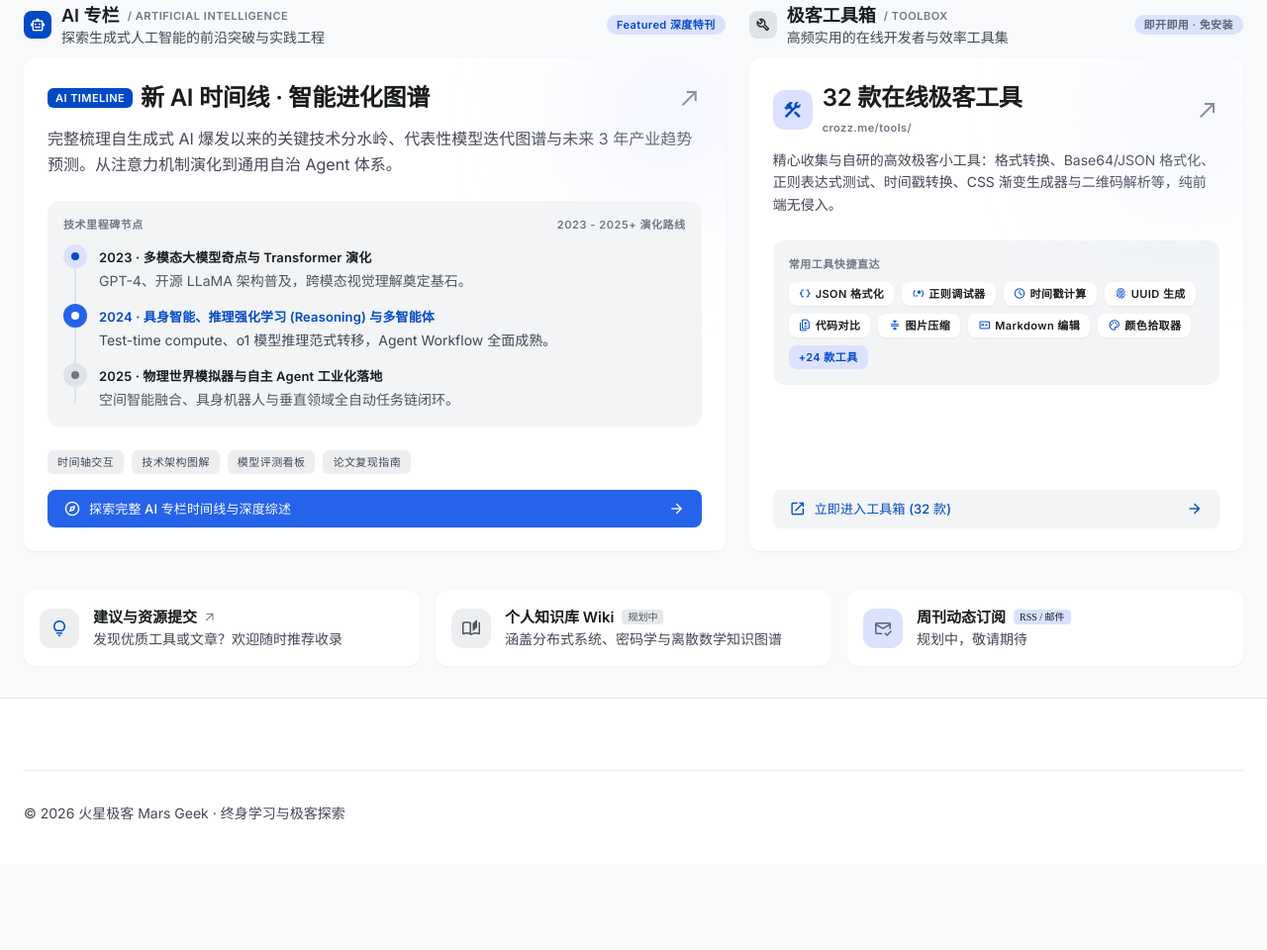
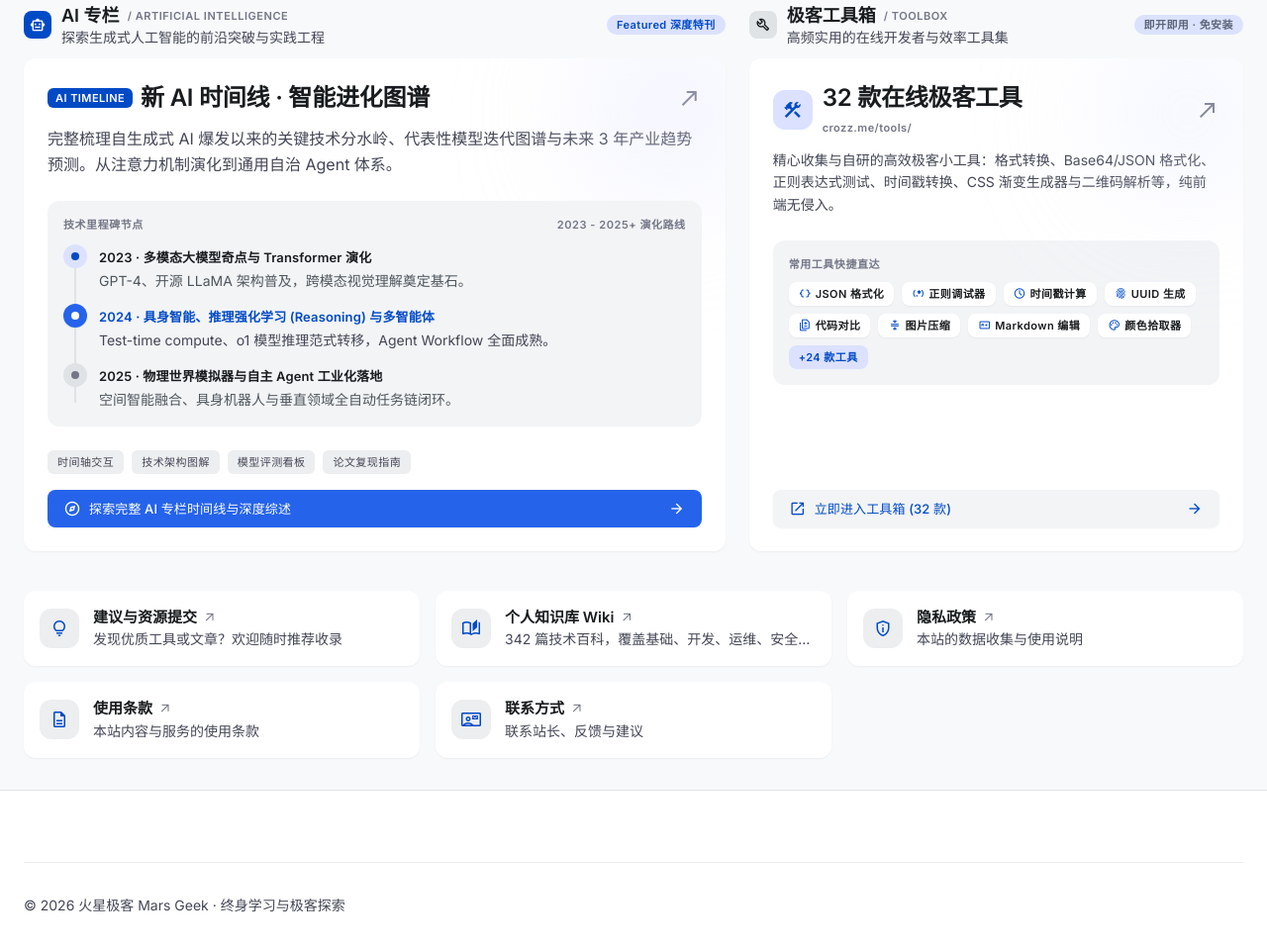
Before and after one commit to curzydj8/home, a plain HTML site: page index.html in a window 1280 px wide. Shown: the part 1342-2302 px from the top of the page at 99% size. Before the commit the page ends 2215 px from the top, so only its background shows below. Drawn offline with nearby package versions, Linux system fonts and the light colour scheme.

Commit message:
知识库 Wiki 链到百科；删周刊订阅卡，换成隐私政策/使用条款/联系方式

```diff
--- a/index.html
+++ b/index.html
@@ -577,31 +577,57 @@
 </div>
 </a>
 <!-- Card: 知识库 Wiki -->
-<div class="bg-surface-container-lowest rounded-xl p-4 shadow-sm flex items-center gap-3.5">
-<div class="w-10 h-10 rounded-xl bg-surface-container flex items-center justify-center text-tertiary shrink-0">
+<a class="group bg-surface-container-lowest rounded-xl p-4 shadow-sm hover:shadow-md transition-all flex items-center gap-3.5 hover:-translate-y-0.5" href="https://crozz.me/encyclopedia/" rel="noopener noreferrer" target="_blank">
+<div class="w-10 h-10 rounded-xl bg-surface-container flex items-center justify-center text-primary group-hover:bg-primary-container group-hover:text-on-primary transition-colors shrink-0">
 <span class="material-symbols-outlined text-[20px]">auto_stories</span>
 </div>
 <div class="min-w-0 flex-1">
-<div class="flex items-center gap-2">
-<h4 class="font-headline-sm text-[15px] font-semibold text-on-surface truncate">个人知识库 Wiki</h4>
-<span class="px-1.5 py-0.2 rounded text-[10px] bg-surface-container-high text-tertiary font-code-snippet">规划中</span>
+<div class="flex items-center gap-1.5">
+<h4 class="font-headline-sm text-[15px] font-semibold text-on-surface group-hover:text-primary transition-colors truncate">个人知识库 Wiki</h4>
+<span class="material-symbols-outlined text-[14px] text-outline group-hover:text-primary transition-colors">arrow_outward</span>
 </div>
-<p class="font-body-md text-body-md text-on-surface-variant text-[12px] truncate">涵盖分布式系统、密码学与离散数学知识图谱</p>
+<p class="font-body-md text-body-md text-on-surface-variant text-[12px] truncate">342 篇技术百科，覆盖基础、开发、运维、安全与 AI</p>
 </div>
-</div>
-<!-- Card: 邮件订阅更新 -->
-<div class="bg-surface-container-lowest rounded-xl p-4 shadow-sm flex items-center gap-3.5">
-<div class="w-10 h-10 rounded-xl bg-secondary-container flex items-center justify-center text-on-secondary-container shrink-0">
-<span class="material-symbols-outlined text-[20px]">mark_email_read</span>
+</a>
+<!-- Card: 隐私政策 -->
+<a class="group bg-surface-container-lowest rounded-xl p-4 shadow-sm hover:shadow-md transition-all flex items-center gap-3.5 hover:-translate-y-0.5" href="https://crozz.me/privacy/" rel="noopener noreferrer" target="_blank">
+<div class="w-10 h-10 rounded-xl bg-surface-container flex items-center justify-center text-primary group-hover:bg-primary-container group-hover:text-on-primary transition-colors shrink-0">
+<span class="material-symbols-outlined text-[20px]">privacy_tip</span>
 </div>
 <div class="min-w-0 flex-1">
-<div class="flex items-center gap-2">
-<h4 class="font-headline-sm text-[15px] font-semibold text-on-surface truncate">周刊动态订阅</h4>
-<span class="px-1.5 py-0.2 rounded text-[10px] bg-secondary-fixed text-on-secondary-fixed font-code-snippet">RSS / 邮件</span>
+<div class="flex items-center gap-1.5">
+<h4 class="font-headline-sm text-[15px] font-semibold text-on-surface group-hover:text-primary transition-colors truncate">隐私政策</h4>
+<span class="material-symbols-outlined text-[14px] text-outline group-hover:text-primary transition-colors">arrow_outward</span>
 </div>
-<p class="font-body-md text-body-md text-on-surface-variant text-[12px] truncate">规划中，敬请期待</p>
+<p class="font-body-md text-body-md text-on-surface-variant text-[12px] truncate">本站的数据收集与使用说明</p>
 </div>
+</a>
+<!-- Card: 使用条款 -->
+<a class="group bg-surface-container-lowest rounded-xl p-4 shadow-sm hover:shadow-md transition-all flex items-center gap-3.5 hover:-translate-y-0.5" href="https://crozz.me/terms/" rel="noopener noreferrer" target="_blank">
+<div class="w-10 h-10 rounded-xl bg-surface-container flex items-center justify-center text-primary group-hover:bg-primary-container group-hover:text-on-primary transition-colors shrink-0">
+<span class="material-symbols-outlined text-[20px]">description</span>
 </div>
+<div class="min-w-0 flex-1">
+<div class="flex items-center gap-1.5">
+<h4 class="font-headline-sm text-[15px] font-semibold text-on-surface group-hover:text-primary transition-colors truncate">使用条款</h4>
+<span class="material-symbols-outlined text-[14px] text-outline group-hover:text-primary transition-colors">arrow_outward</span>
+</div>
+<p class="font-body-md text-body-md text-on-surface-variant text-[12px] truncate">本站内容与服务的使用条款</p>
+</div>
+</a>
+<!-- Card: 联系方式 -->
+<a class="group bg-surface-container-lowest rounded-xl p-4 shadow-sm hover:shadow-md transition-all flex items-center gap-3.5 hover:-translate-y-0.5" href="https://crozz.me/contact/" rel="noopener noreferrer" target="_blank">
+<div class="w-10 h-10 rounded-xl bg-surface-container flex items-center justify-center text-primary group-hover:bg-primary-container group-hover:text-on-primary transition-colors shrink-0">
+<span class="material-symbols-outlined text-[20px]">contact_mail</span>
+</div>
+<div class="min-w-0 flex-1">
+<div class="flex items-center gap-1.5">
+<h4 class="font-headline-sm text-[15px] font-semibold text-on-surface group-hover:text-primary transition-colors truncate">联系方式</h4>
+<span class="material-symbols-outlined text-[14px] text-outline group-hover:text-primary transition-colors">arrow_outward</span>
+</div>
+<p class="font-body-md text-body-md text-on-surface-variant text-[12px] truncate">联系站长、反馈与建议</p>
+</div>
+</a>
 </div>
 </section>
 </div></main><footer class="w-full bg-surface-container-lowest border-t border-surface-container-highest mt-auto"><div class="max-w-[1360px] mx-auto px-6 py-10"><div class="flex flex-col md:flex-row items-center justify-between gap-6 pb-8 border-b border-surface-container"></div><div class="pt-8 flex flex-col md:flex-row items-center justify-between gap-4 font-body-md text-body-md text-on-surface-variant"><p>© 2026 火星极客 Mars Geek · 终身学习与极客探索</p></div></div></footer></body></html>
```
